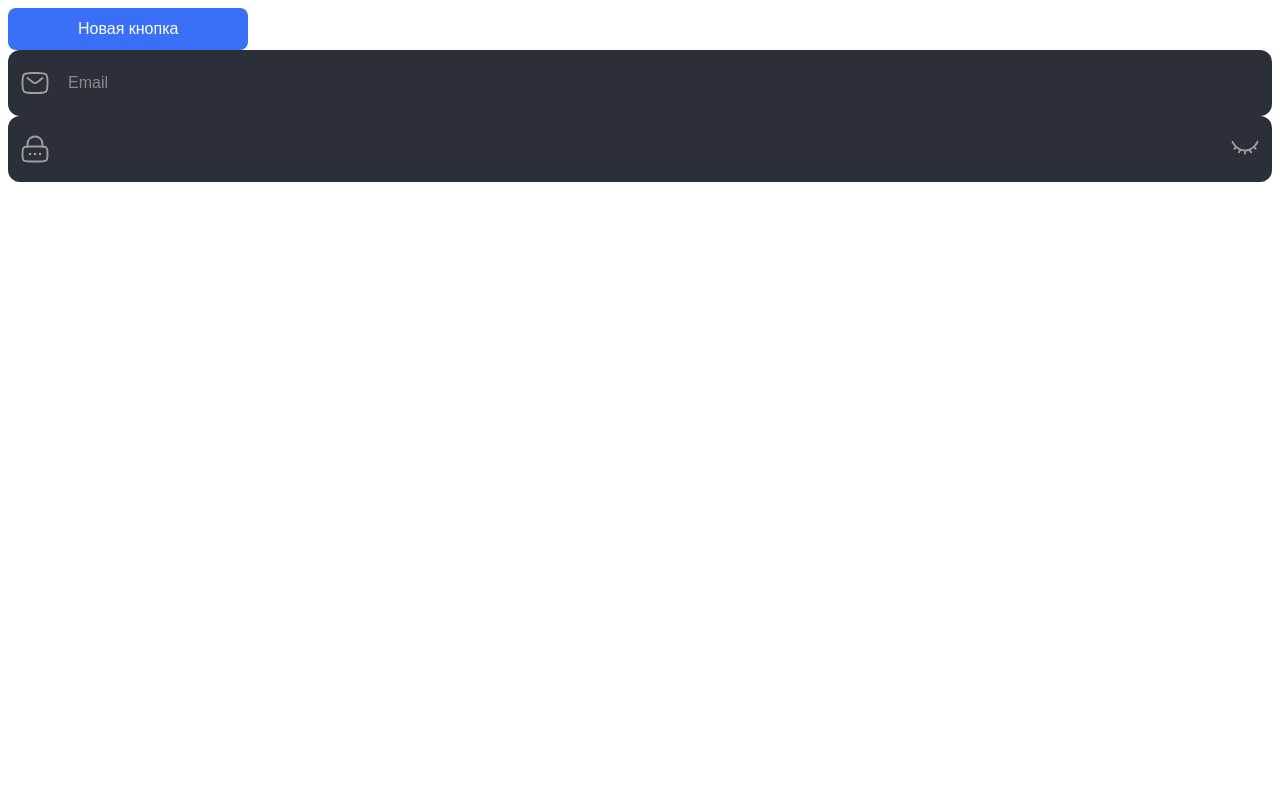
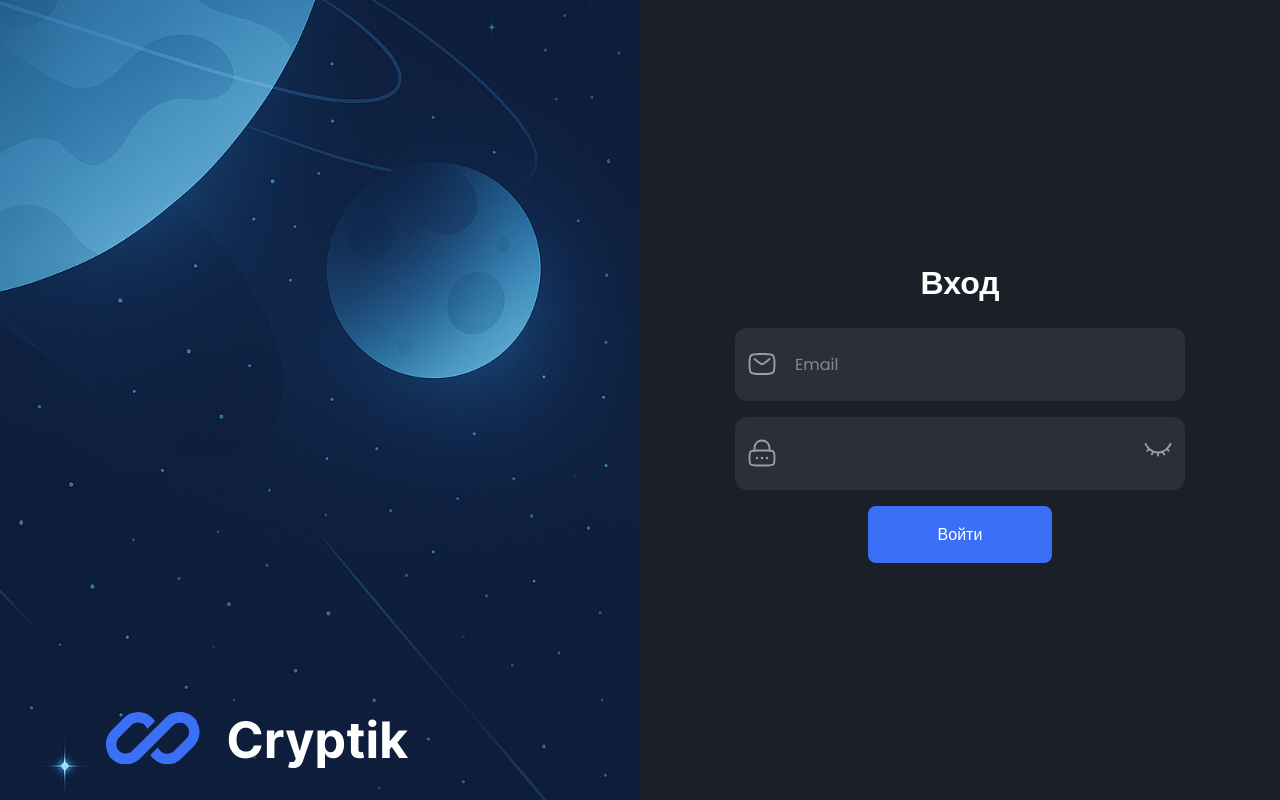
Before and after one commit to yury-nazarov/purple-wallet, an Angular app: page / in a window 1280 px wide. Built offline with nearby package versions, Linux system fonts and the light colour scheme.

Commit message:
3-18: Сверстанный layout

```diff
--- a/src/app/public/_layout/layout.component.html
+++ b/src/app/public/_layout/layout.component.html
@@ -1,10 +1,27 @@
-<app-button title="Новая кнопка" ></app-button>
+<div class="layout">
+  <div class="layout__image">
+    <div class="layout__logo">
+      <img ngSrc="images/logo.svg" alt="Cryptic Logo" width="445" height="107" class="layout__logo--image">
+    </div>
+  </div>
+  <div class="layout__page">
 
-<app-input
-  iconUrl="icons/mail.svg"
-  placeholder="Email"
-  (controlValue)="onInputChange($event)" />
+    <div class="login__container">
+      <h1 class="login__heading">Вход</h1>
+      <div class="login__form">
+        <app-input
+          class="login__form-control"
+          iconUrl="icons/mail.svg"
+          placeholder="Email"
+          (controlValue)="onInputChange($event)" ></app-input>
 
-<app-password-input
-  iconUrl="icons/lock.svg"
-  (controlValue)="onInputChange($event)" />
+        <app-password-input
+          class="login__form-control"
+          iconUrl="icons/lock.svg"
+          (controlValue)="onInputChange($event)" ></app-password-input>
+
+        <app-button title="Войти"></app-button>
+      </div>
+    </div>
+  </div>
+</div>
--- a/src/app/public/_layout/layout.component.scss
+++ b/src/app/public/_layout/layout.component.scss
@@ -0,0 +1,43 @@
+.layout {
+  width: 100vw;
+  height: 100vh;
+  display: flex;
+}
+
+.layout__image {
+  display: flex;
+  flex: 1;
+  justify-content: center;
+  align-items: flex-end;
+  background: url('/images/auth-background.jpg') no-repeat;
+  background-size: cover;
+}
+
+.layout__page {
+  flex: 1;
+  display: flex;
+  justify-content: center;
+  align-items: center;
+  background-color: #1B2028;
+}
+
+.login__container {
+  display: flex;
+  flex-direction: column;
+}
+
+.login__heading {
+  text-align: center;
+}
+
+.login__form {
+  display: flex;
+  gap: 1rem;
+  flex-direction: column;
+  justify-content: center;
+  align-items: center;
+}
+
+.login__form-control {
+  width: 450px;
+}
--- a/src/app/public/_layout/layout.componrnt.ts
+++ b/src/app/public/_layout/layout.componrnt.ts
@@ -2,10 +2,11 @@ import {Component} from '@angular/core';
 import {ButtonComponent} from '../../shared/components/button/button.component';
 import {PasswordInputComponent} from '../../shared/components/password-input/password-input.component';
 import {InputComponent} from '../../shared/components/input/input.component';
+import {NgOptimizedImage} from '@angular/common';
 
 @Component({
   selector: 'app-layout',
-  imports: [ButtonComponent, InputComponent, PasswordInputComponent],
+  imports: [ButtonComponent, InputComponent, PasswordInputComponent, NgOptimizedImage],
   templateUrl: './layout.component.html',
   styleUrl: './layout.component.scss',
   standalone: true,
--- a/src/app/shared/components/button/button.component.scss
+++ b/src/app/shared/components/button/button.component.scss
@@ -2,7 +2,7 @@
   border-radius: 8px;
   background-color: #3A6FF8;
   color: #fff;
-  padding: 12px 70px;
+  padding: 16px 70px;
   border: none;
   cursor: pointer;
   font-size: 1rem;
--- a/src/index.html
+++ b/src/index.html
@@ -6,6 +6,9 @@
   <base href="/">
   <meta name="viewport" content="width=device-width, initial-scale=1">
   <link rel="icon" type="image/x-icon" href="favicon.ico">
+  <link rel="preconnect" href="https://fonts.googleapis.com">
+  <link rel="preconnect" href="https://fonts.gstatic.com" crossorigin>
+  <link href="https://fonts.googleapis.com/css2?family=Poppins:ital,wght@0,100;0,200;0,300;0,400;0,500;0,600;0,700;0,800;0,900;1,100;1,200;1,300;1,400;1,500;1,600;1,700;1,800;1,900&display=swap" rel="stylesheet">
 </head>
 <body>
   <app-root></app-root>
--- a/src/styles.scss
+++ b/src/styles.scss
@@ -1 +1,14 @@
 /* You can add global styles to this file, and also import other style files */
+html,
+body {
+  height: 100%;
+}
+
+body {
+  margin: 0 !important;
+}
+
+body * {
+  font-family: 'Poppins', sans-serif;
+  color: #ffffff;
+}
```
Also changed, not shown: public/images/auth-background.jpg (added), public/images/logo.svg (added).
